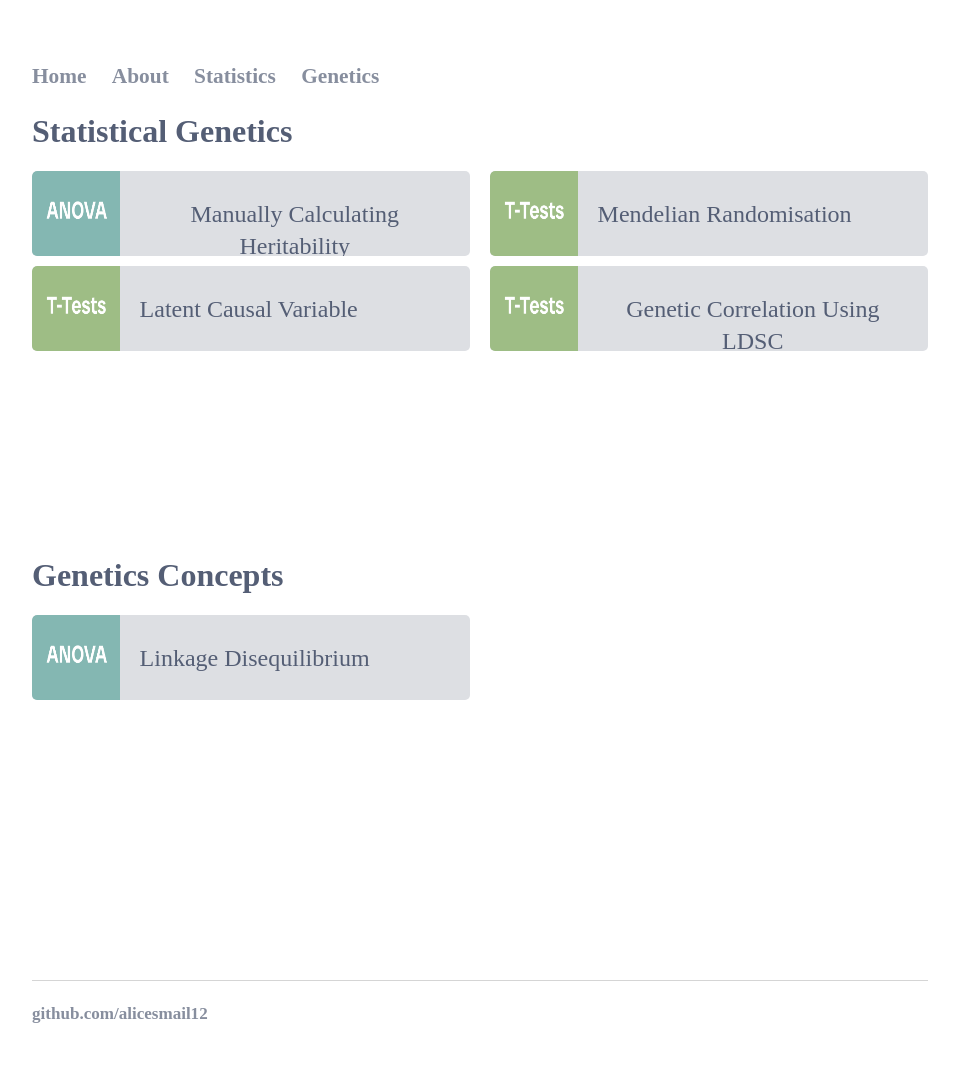
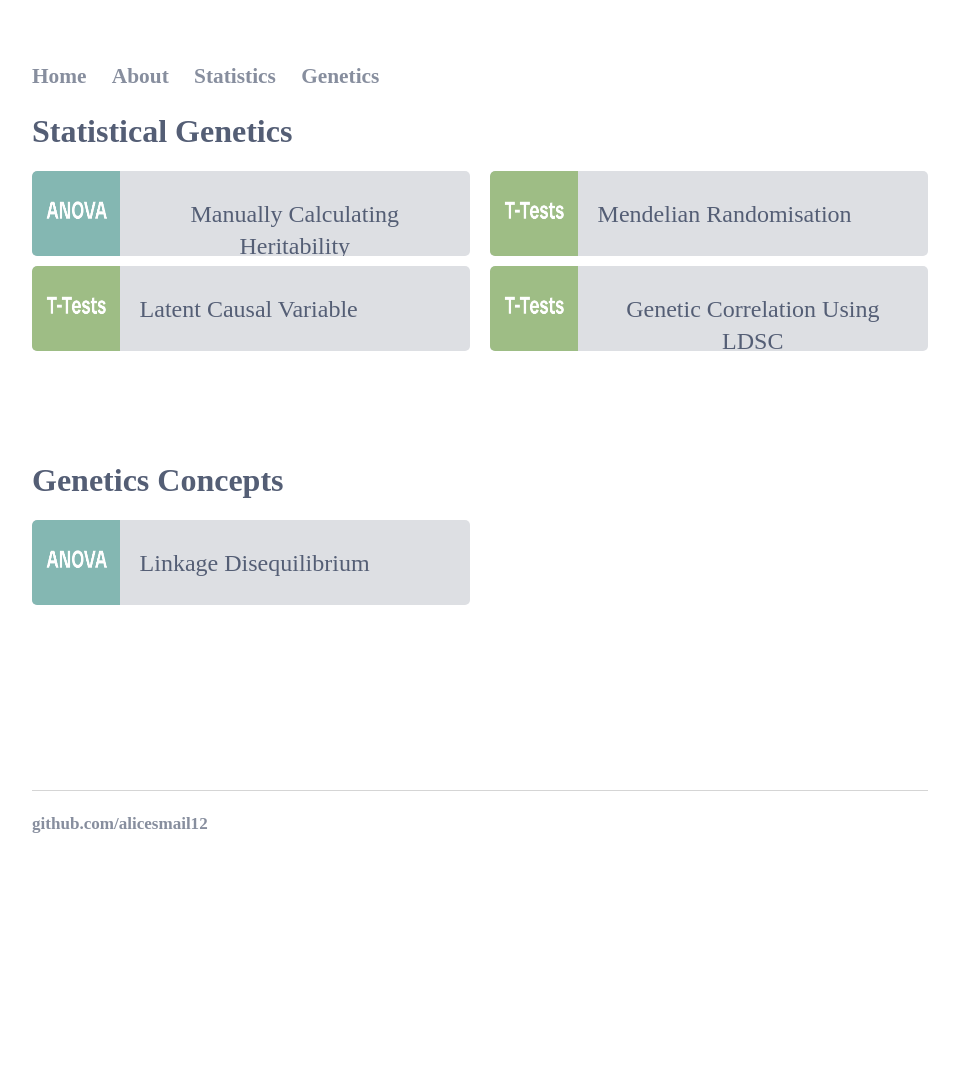
Before and after one commit to alicesmail12/alicesmail12.github.io, a Jekyll site: the page built from Genetics/index.html, in a window 1280 px wide. Shown: the whole page, without its empty margins (160-1119 px from the left). Built offline with Jekyll 4.4.1, drawn with Linux system fonts in a browser that asks for light colours; some web fonts are replaced; after the commit the page ends 900 px from its top, so only the background shows below that.

Commit message:
Update index.html

```diff
--- a/Genetics/index.html
+++ b/Genetics/index.html
@@ -10,7 +10,7 @@ margin-right: auto;
 
 .portfolio {
     display: grid;
-    grid-template-rows: 80px 80px 80px 80px;
+    grid-template-rows: 80px 80px 80px;
     grid-template-columns: repeat(2, 1fr);
     row-gap: 15px;
     column-gap: 20px
```
